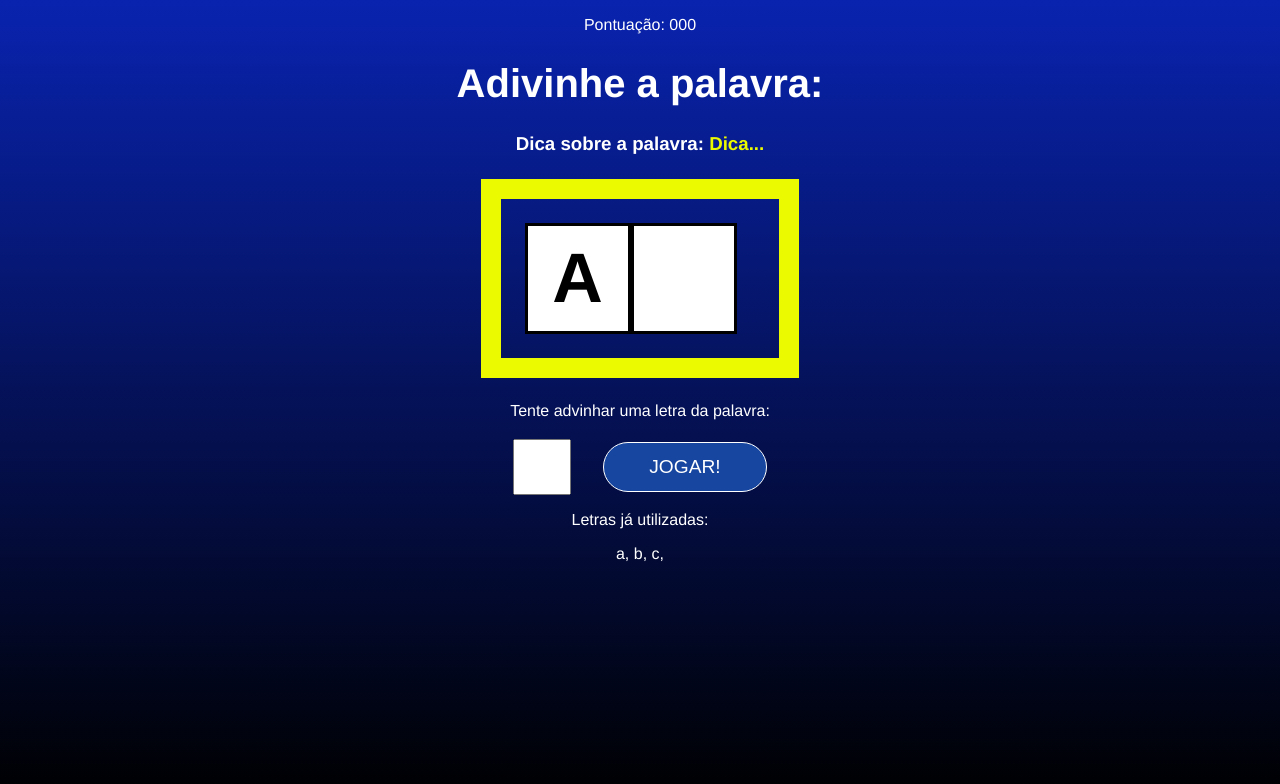
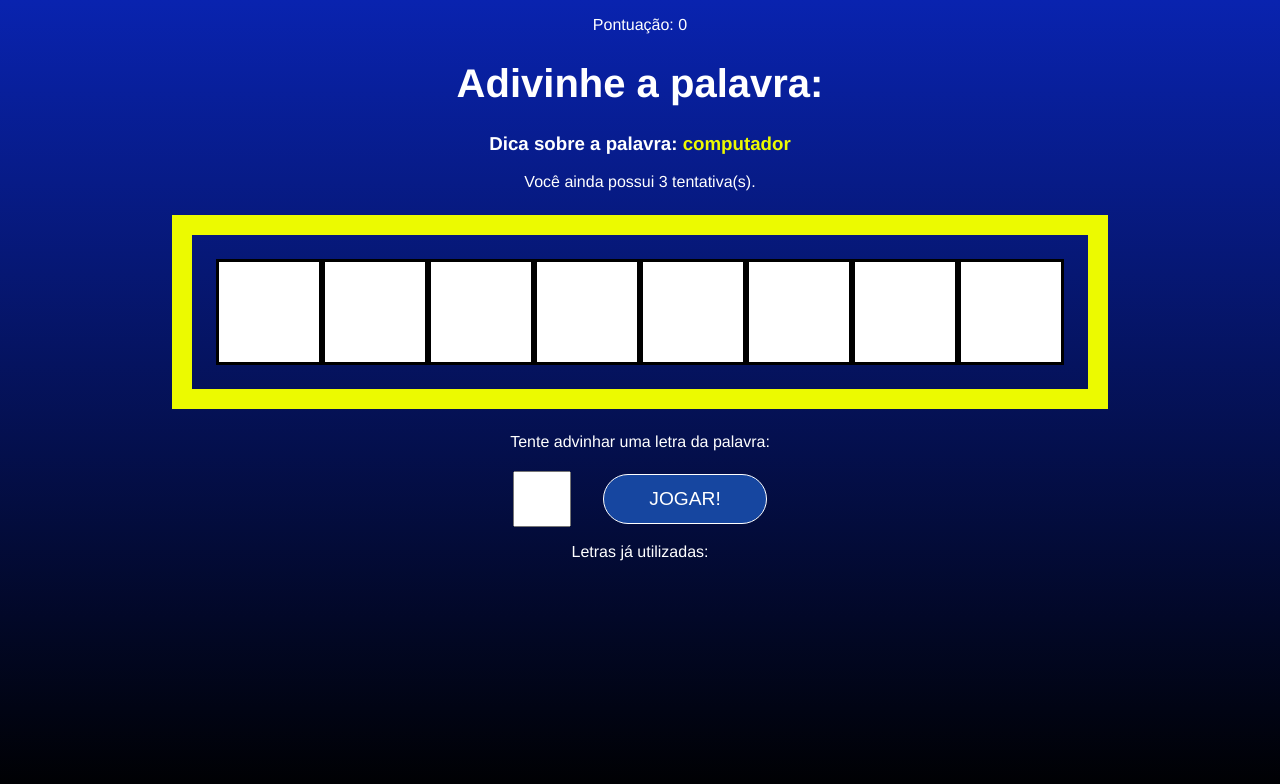
Before and after one commit to ivanvarella/secret_word, a React (Vite) app: page / in a window 1280 px wide. Both pictures are taken after a click on the button "COMEÇAR O JOGO". Shown: the top 784 px of the page. Built offline with nearby package versions, Linux system fonts and the light colour scheme.

Commit message:
WIP: game component states

```diff
--- a/src/App.jsx
+++ b/src/App.jsx
@@ -26,6 +26,11 @@
   const [pickedCategory, setPickedCategory] = useState("");
   const [letters, setLetters] = useState("");
 
+  const [guessedLetters, setGuessedLetters] = useState([]);
+  const [wrongLetters, setwrongLetters] = useState([]);
+  const [guesses, setGuesses] = useState(3);
+  const [score, setScore] = useState(0);
+
   const pickWordAndCategory = () => {
     const categories = Object.keys(words);
     const category =
@@ -47,7 +52,7 @@
 
     setPickedWord(word);
     setPickedCategory(category);
-    setLetters(letters);
+    setLetters(wordLetters);
 
     setGameStage(stages[1].name);
   };
@@ -63,7 +68,18 @@
   return (
     <div className={styles.App}>
       {gameStage === "start" && <StartScreen startGame={startGame} />}
-      {gameStage === "game" && <Game verifyLetter={verifyLetter} />}
+      {gameStage === "game" && (
+        <Game
+          verifyLetter={verifyLetter}
+          pickedWord={pickedWord}
+          pickedCategory={pickedCategory}
+          letters={letters}
+          guessedLetters={guessedLetters}
+          wrongLetters={wrongLetters}
+          guesses={guesses}
+          score={score}
+        />
+      )}
       {gameStage === "end" && <GameOver retry={retry} />}
     </div>
   );
--- a/src/components/Game/Game.jsx
+++ b/src/components/Game/Game.jsx
@@ -1,18 +1,37 @@
 import styles from "./Game.module.css";
 
-const Game = ({ verifyLetter }) => {
+const Game = ({
+  verifyLetter,
+  pickedWord,
+  pickedCategory,
+  letters,
+  guessedLetters,
+  wrongLetters,
+  guesses,
+  score,
+}) => {
   return (
     <div className={styles.game}>
       <p className={styles.points}></p>
-      <span>Pontuação: 000</span>
+      <span>Pontuação: {score}</span>
       <h1>Adivinhe a palavra:</h1>
       <h3 className={styles.tip}>
-        Dica sobre a palavra: <span>Dica...</span>{" "}
+        Dica sobre a palavra: <span>{pickedCategory}</span>{" "}
       </h3>
+      <p>Você ainda possui {guesses} tentativa(s). </p>
 
       <div className={styles.wordContainer}>
-        <span className={styles.letter}>A</span>
-        <span className={styles.blankSquare}></span>
+        {letters.map((letter, i) =>
+          guessedLetters.includes(letter) ? (
+            <span key={i} className={styles.letter}>
+              {letter}
+            </span>
+          ) : (
+            <span key={i} className={styles.blankSquare}>
+              {" "}
+            </span>
+          )
+        )}
       </div>
       <div className={styles.letterContainer}>
         <p>Tente advinhar uma letra da palavra: </p>
@@ -23,9 +42,9 @@
       </div>
       <div className={styles.wrongLettersContainer}>
         <p>Letras já utilizadas:</p>
-        <span>a, </span>
-        <span>b, </span>
-        <span>c, </span>
+        {wrongLetters.map((letter, i) => (
+          <span key={i}>{letter}, </span>
+        ))}
       </div>
     </div>
   );
--- a/src/components/Game/Game.module.css
+++ b/src/components/Game/Game.module.css
@@ -27,6 +27,7 @@
   background-color: #fff;
   color: #000;
   font-weight: bold;
+  min-height: 100px;
 }
 
 .letterContainer p {
@@ -45,4 +46,5 @@
   font-size: 2em;
   text-align: center;
   margin-right: 1em;
+  text-transform: uppercase;
 }
```
